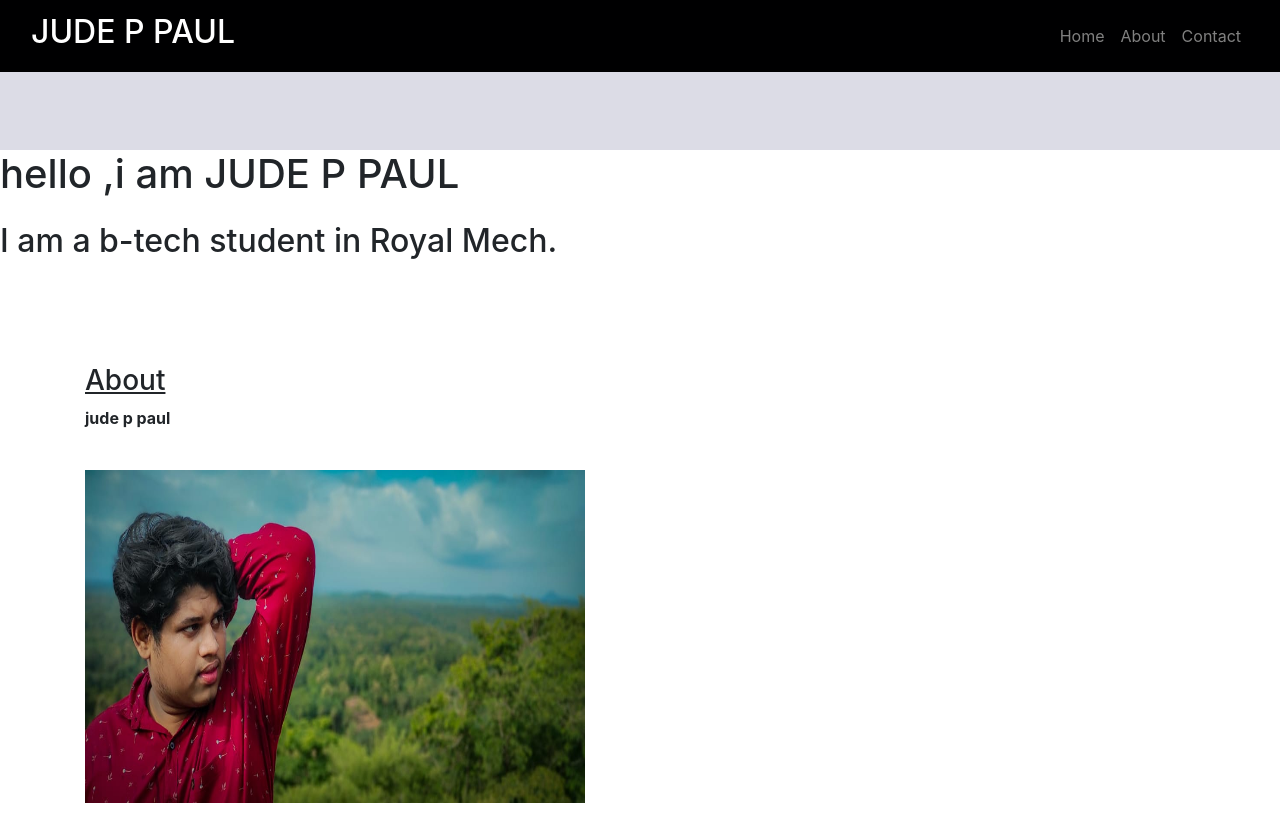
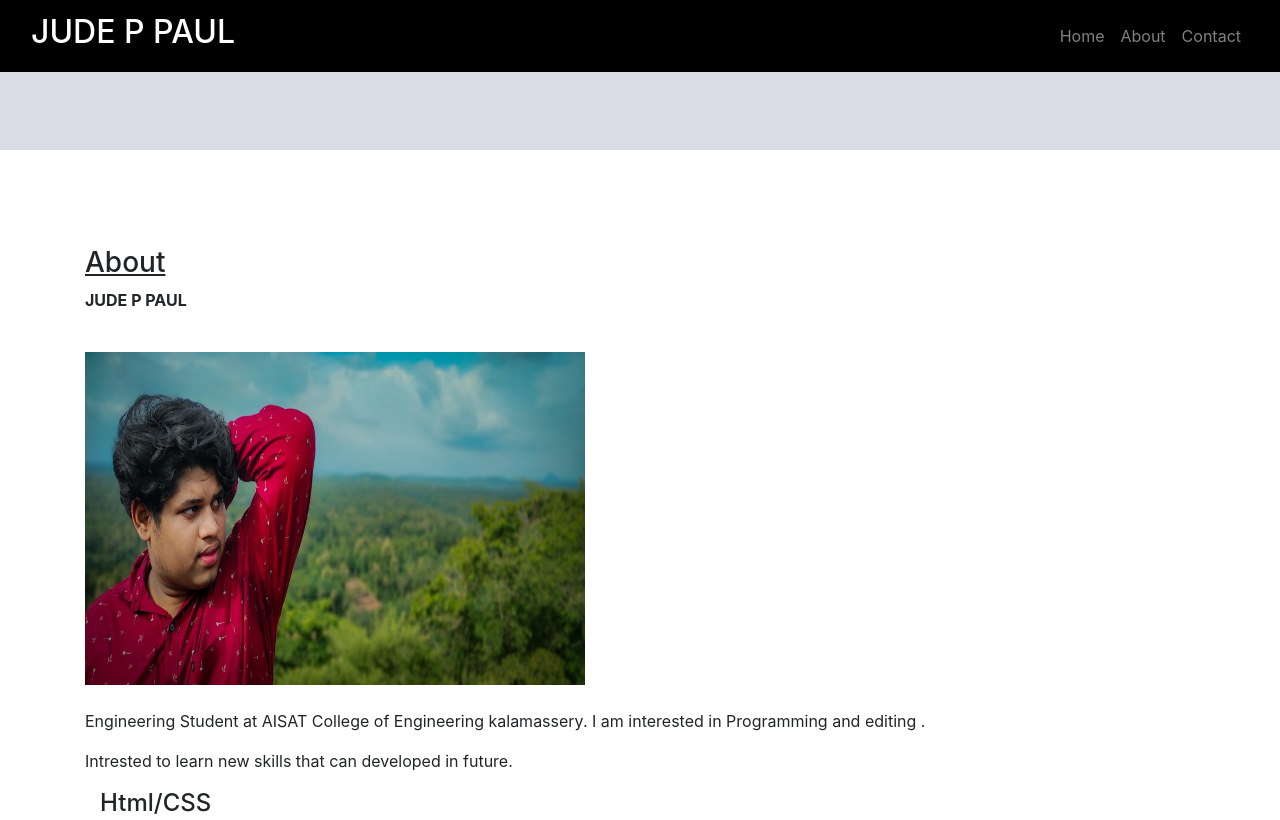
Before and after one commit to codemanVR/personalwebsite, a plain HTML site: page index.html in a window 1280 px wide. Shown: the top 820 px of the page. Drawn offline with nearby package versions, Linux system fonts and the light colour scheme.

Commit message:
Update index.html

```diff
--- a/index.html
+++ b/index.html
@@ -1,7 +1,7 @@
 <!DOCTYPE html>
 <html lang="en">
 <head>
-  <title>Bootstrap Example</title>
+  <title>JUDE P PAUL Profile</title>
   <meta charset="utf-8">
   <meta name="viewport" content="width=device-width, initial-scale=1">
   <link rel="stylesheet" href="https://maxcdn.bootstrapcdn.com/bootstrap/4.5.2/css/bootstrap.min.css">
@@ -52,24 +52,6 @@
                            <article style="position: absolute; width: 100%; opacity: 1;">
                                <div class="banner-wrap"></div>
                                           <div class="banner_center">
-                                            <h1>hello ,i am <span>JUDE P PAUL</span></h1>
-                                            </div>
-                                    </div>
-                            </article>
-                            <br>
-                            <br>
-                            <br>
-
-
-
-
-                            </video>
-                           <article style="position: relative ; width: 100%; opacity: 1;">
-                                      <div class="banner-wrap">
-                                     <div class="banner_center">
-                                            <h2> I am a b-tech student in Royal Mech.<br>
-                                             </h2>
-                                            </div>
                                      </div>
                            </article>
                            <br>
@@ -88,7 +70,7 @@
                     <h3><u>About</u></h3>
                     <div class="about-imag">
                       <div class="w3-col m6 w3-center w3-padding-large">
-                        <p><b><i class="fa fa-user w3-margin-right"></i>jude p paul</b></p><br>
+                        <p><b><i class="fa fa-user w3-margin-right"></i>JUDE P PAUL</b></p><br>
                         <img src="WhatsApp Image 2021-07-05 at 9.40.43 AM.jpeg" class="w3-round w3-image w3-opacity w3-hover-opacity-off" alt="Photo of Me" width="500" height="333">
                       </div>
                     </div>
```
